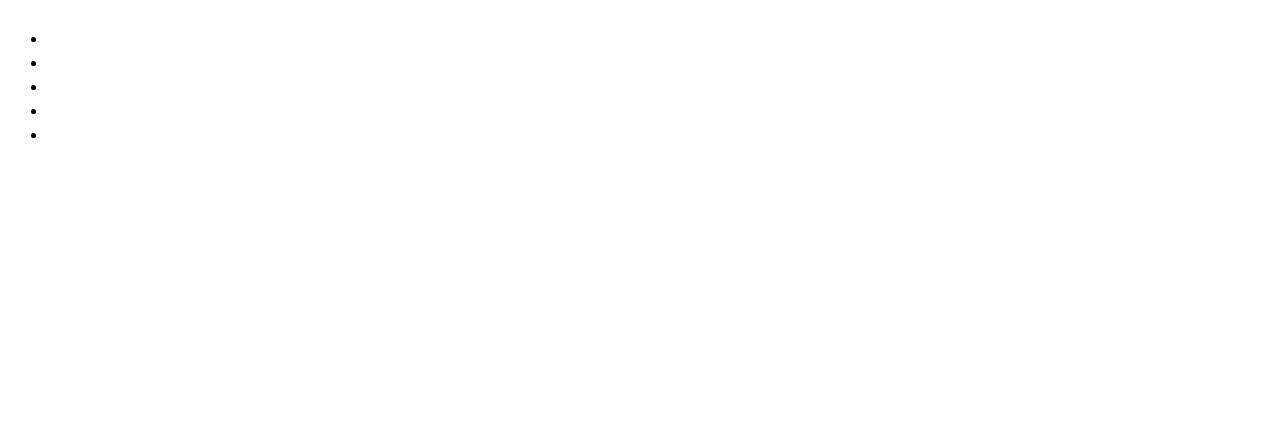
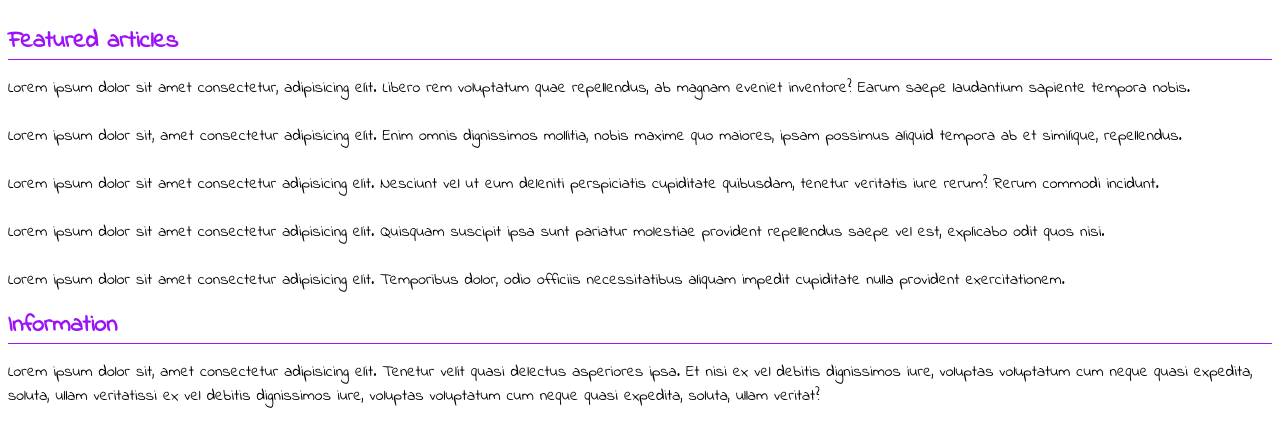
Before and after one commit to IsabelaCeballos/Pr-ctica-2, a plain HTML site: page index.html in a window 1280 px wide. Drawn offline with Linux system fonts and the light colour scheme.

Commit message:
asid done

```diff
--- a/index.html
+++ b/index.html
@@ -25,22 +25,35 @@
             <!-- Pie de Página con nuestros nombres -->
             <footer></footer>
         </section>
-        <section>
+        <section class="aside">
             <!-- Parte de los enlaces -->
             <article>
-                <h2></h2>
+                <h2>Featured articles</h2>
+                <hr>
                 <ul>
-                    <li> <a href=""></a> </li>
-                    <li> <a href=""></a> </li>
-                    <li> <a href=""></a> </li>
-                    <li> <a href=""></a> </li>
-                    <li> <a href=""></a> </li>
+                    <li> <a href="">Lorem ipsum dolor sit amet consectetur, adipisicing elit. Libero rem voluptatum quae
+                        repellendus, ab magnam eveniet inventore? Earum saepe laudantium sapiente tempora nobis. </a> </li>
+                    <br>
+                    <li> <a href="">Lorem ipsum dolor sit, amet consectetur adipisicing elit. Enim omnis dignissimos mollitia, nobis maxime quo maiores, ipsam possimus aliquid tempora ab et similique, repellendus.</a> </li>
+                    <br>
+                    <li> <a href="">Lorem ipsum dolor sit amet consectetur adipisicing elit. Nesciunt vel ut eum deleniti
+                        perspiciatis cupiditate quibusdam, tenetur veritatis iure rerum? Rerum commodi incidunt.</a> </li>
+                    <br>
+                    <li> <a href="">Lorem ipsum dolor sit amet consectetur adipisicing elit. Quisquam suscipit ipsa sunt
+                        pariatur molestiae provident repellendus saepe vel est, explicabo odit quos nisi.</a> </li>
+                    <br>
+                    <li> <a href="">Lorem ipsum dolor sit amet consectetur adipisicing elit. Temporibus dolor, odio officiis
+                        necessitatibus aliquam impedit cupiditate nulla provident exercitationem.</a> </li>
                 </ul>
             </article>
             <!-- Parte del texto plano -->
             <article>
-                <h2></h2>
-                <p></p>
+                <h2>Information</h2>
+                <hr>
+                <p>Lorem ipsum dolor sit, amet consectetur adipisicing elit. Tenetur velit quasi delectus asperiores ipsa.
+                    Et nisi ex vel debitis dignissimos iure, voluptas voluptatum cum neque quasi expedita, soluta, ullam
+                    veritatissi ex vel debitis dignissimos iure, voluptas voluptatum cum neque quasi expedita, soluta, ullam
+                    veritat?</p>
             </article>
         </section>
     </main>
--- a/style.css
+++ b/style.css
@@ -3,3 +3,29 @@
 body{
     font-family: 'Indie Flower', cursive;
 }
+
+.aside article h2{
+    color: rgb(156, 19, 247);
+    margin: 0;
+}
+.aside article ul li,a{
+    list-style: none;
+    text-decoration-line: none;
+    color: black;
+}
+.aside ul {
+    padding-inline-start: 0;
+}
+.aside hr{
+    color: rgb(156, 19, 247);
+}
+.aside li a:hover{
+    color: red;
+}
+.aside hr{
+    height: 1px;
+    background-color: rgb(156, 19, 247);
+    border: none;
+    margin-block-start: 0;
+    margin-block-end: 0.5em;
+}
```
